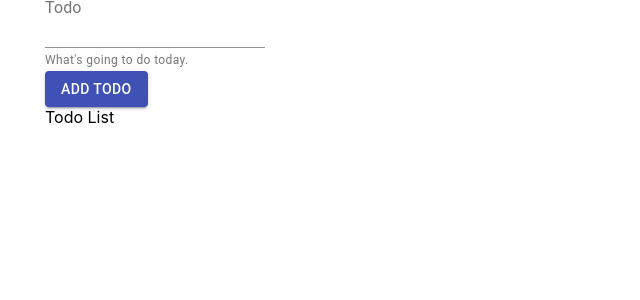
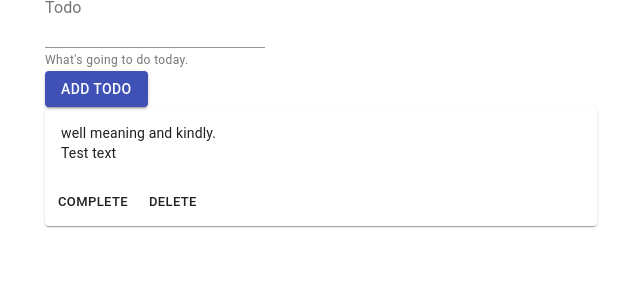
Before and after one commit to khunemz/redux-todo, a React (Create React App) app: page / in a window 1280 px wide. Shown: the top 300 px of the page, without its empty margins (319-959 px from the left). Built offline with nearby package versions, Linux system fonts and the light colour scheme; no server answers.

Commit message:
add card

```diff
--- a/src/components/TodoList.jsx
+++ b/src/components/TodoList.jsx
@@ -1,10 +1,39 @@
-import React, {useEffect} from 'react'
+import React, {useEffect, useState} from 'react'
+import { useDispatch , useSelector } from 'react-redux'
+import {Card, CardActions, CardContent,Typography, Button} from '@material-ui/core';
+
+import { getTodos } from './../actions/todoActions';
 
 const TodoList = () => {
+  const dispatch = useDispatch();
+  const state = useSelector((state) => state);
+  console.log('todo: ' ,state);
+  useEffect(() => {
+    dispatch(getTodos())
+  }, [])
+
+
+  const renderCard = () => {
+    return (
+    <Card>
+      <CardContent>
+        <Typography variant="body2" component="p">
+          well meaning and kindly.
+          <br />
+          {'Test text'}
+        </Typography>
+      </CardContent>
+      <CardActions>
+        <Button size="small">Complete</Button>
+        <Button size="small">Delete</Button>
+      </CardActions>
+    </Card>
+    );
+  }
   return (
     <>
       <div>
-        Todo List
+        { renderCard() }
       </div>
     </>
   )
```
